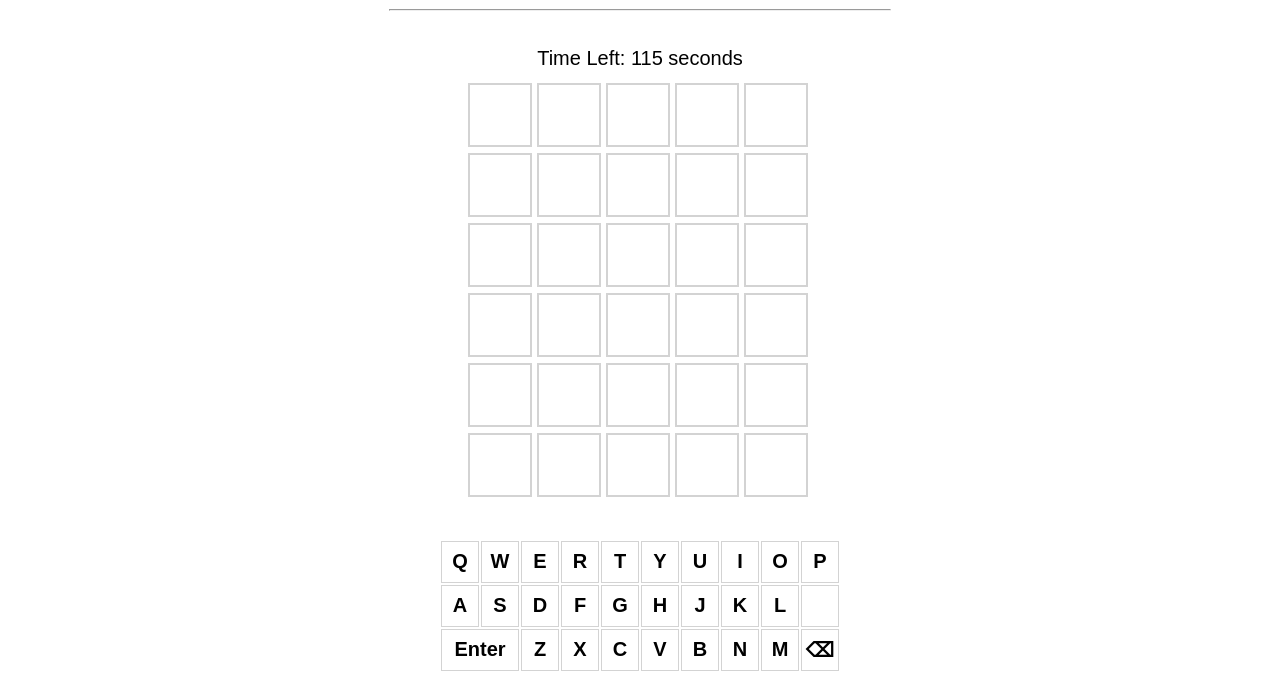
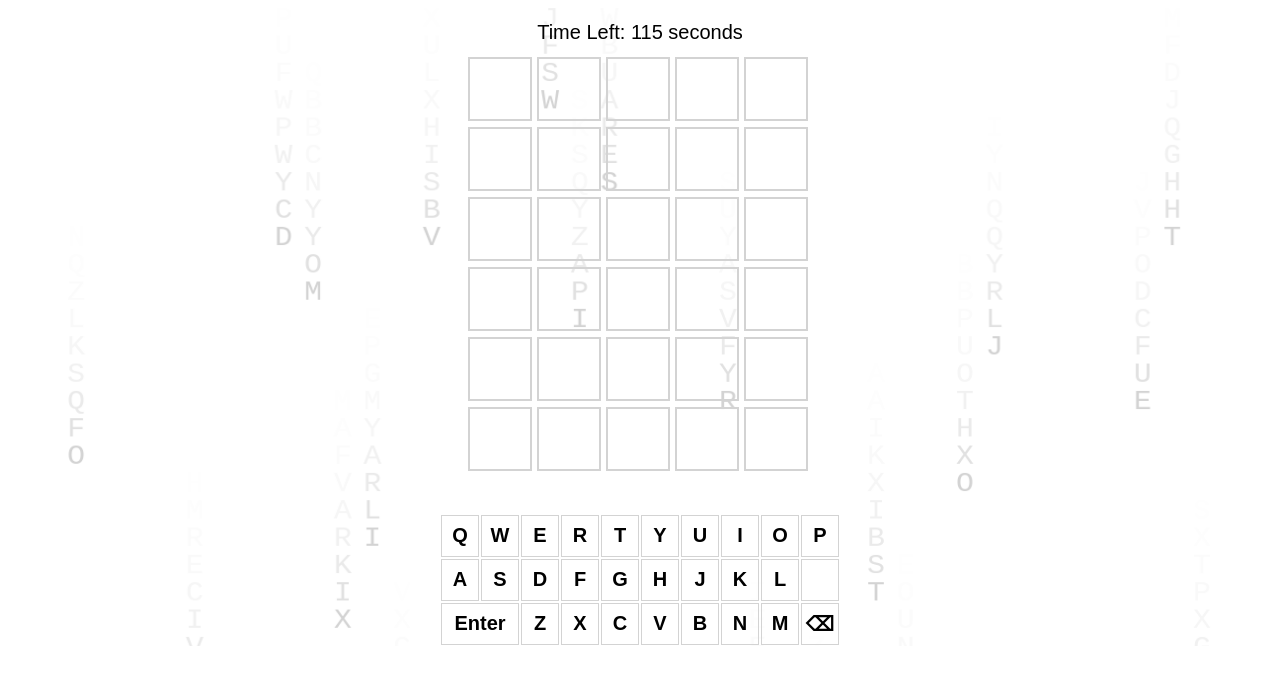
Before and after one commit to bwbrad05/Tugas-Pemrograman-Web-Game, a plain HTML site: page promt.html in a window 1280 px wide. Shown: the part 107-800 px from the top of the page. Drawn offline with Linux system fonts and the light colour scheme.

Commit message:
Update promt.html

```diff
--- a/promt.html
+++ b/promt.html
@@ -1,4 +1,3 @@
-#buat nanya ke gpt di potong data kosakatanya
 <!DOCTYPE html>
 <html lang="en">
 <head>
@@ -184,9 +183,18 @@
             justify-content: center;
             align-items: center;
         }
+        #backgroundCanvas {
+            position: fixed; /* Memastikan canvas tetap di tempat */
+            top: 0;
+            left: 0;
+            width: 100%; /* Mengisi seluruh lebar jendela */
+            height: 100%; /* Mengisi seluruh tinggi jendela */
+            z-index: -1; /* Menempatkan canvas di belakang elemen lain */
+        }
     </style>
 </head>
 <body>
+    <canvas id="backgroundCanvas"></canvas>
     <h1 id="title">Wordle</h1>
     <hr>
     <br>
@@ -206,6 +214,43 @@
     </div>
 
     <script>
+        var canvas = document.getElementById("backgroundCanvas");
+        var ctx = canvas.getContext("2d");
+        canvas.width = window.innerWidth;
+        canvas.height = window.innerHeight;
+
+        // Huruf yang akan jatuh
+        var letters = 'ABCDEFGHIJKLMNOPQRSTUVWXYZ';
+        var fontSize = 30;
+        var columns = canvas.width / fontSize; // Menghitung jumlah kolom
+        var drops = Array.from({ length: columns }).fill(0); // Mengatur posisi awal setiap kolom
+
+        // Fungsi untuk menggambar latar belakang
+        function draw() {
+            ctx.fillStyle = 'rgba(255, 255, 255, 0.3)'; // Warna latar belakang
+            ctx.fillRect(0, 0, canvas.width, canvas.height);
+            ctx.fillStyle = '#d3d3d3'; // Warna huruf
+            ctx.font = fontSize + 'px monospace';
+
+            for (let i = 0; i < drops.length; i++) {
+                let text = letters.charAt(Math.floor(Math.random() * letters.length));
+                ctx.fillText(text, i * fontSize, drops[i] * fontSize);
+
+                // Atur posisi jatuh
+                if (drops[i] * fontSize > canvas.height && Math.random() > 0.975) {
+                    drops[i] = 0;
+                }
+                drops[i]++;
+            }
+        }
+
+        setInterval(draw, 33); // Menggambar setiap frame
+
+        // Mengatur ukuran canvas ketika jendela diubah
+        window.addEventListener('resize', function() {
+            canvas.width = window.innerWidth;
+            canvas.height = window.innerHeight;
+        });
         var height = 6; // number of guesses
         var width = 5; // length of the word
         var timeLeft = 120; // 2 minutes in seconds
```
